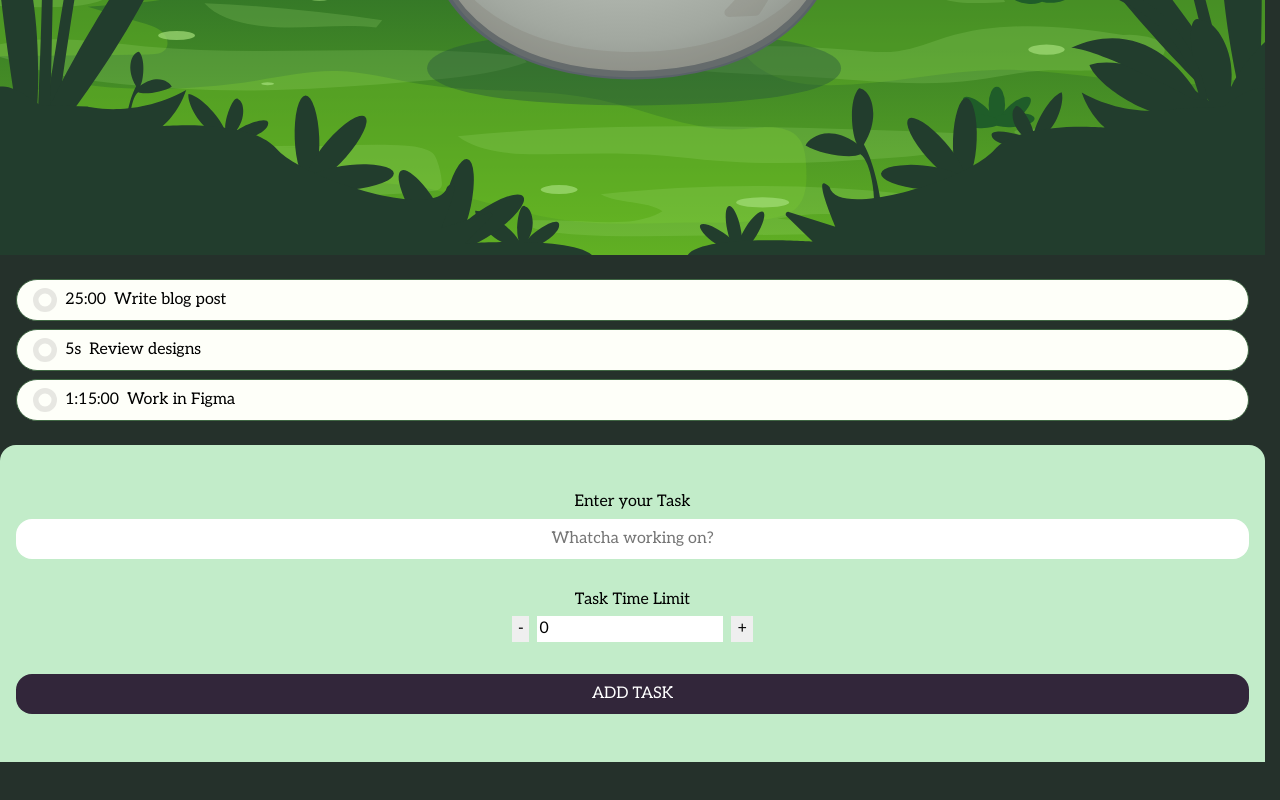
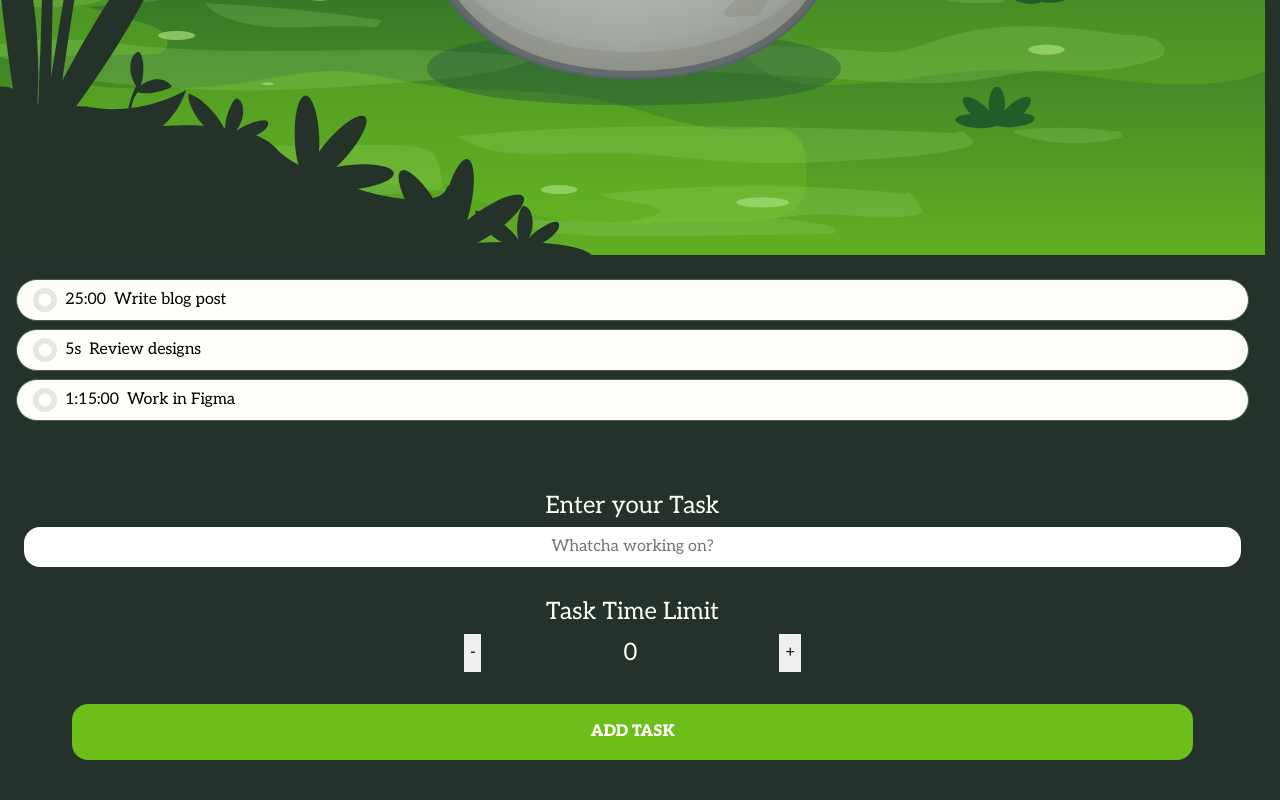
Before and after one commit to GaryWintle/kofun, a Next.js app: page / in a window 1280 px wide. Shown: the part 1090-1890 px from the top of the page. Before the commit the page ends 1852 px from the top, so only its background shows below. Built offline with nearby package versions, Linux system fonts and the light colour scheme.

Commit message:
styling done on timer module, time formatting function piped in as well

```diff
--- a/src/components/TaskForm/TaskForm.jsx
+++ b/src/components/TaskForm/TaskForm.jsx
@@ -1,5 +1,6 @@
 import { useState } from 'react';
 import styles from '@/components/TaskForm/TaskForm.module.css';
+import formatTime from '@/utils/formatTime';
 
 const TaskForm = ({ tasks, dispatch, onAddTask, displayTime }) => {
   const [taskText, setTaskText] = useState('');
@@ -28,7 +29,9 @@ const TaskForm = ({ tasks, dispatch, onAddTask, displayTime }) => {
   return (
     <form onSubmit={handleSubmit} className={styles.container}>
       <div className={styles.field}>
-        <label htmlFor="taskText">Enter your Task</label>
+        <label htmlFor="taskText" className={styles.title}>
+          Enter your Task
+        </label>
         <input
           id="taskText"
           className={styles.textInput}
@@ -39,19 +42,22 @@ const TaskForm = ({ tasks, dispatch, onAddTask, displayTime }) => {
         ></input>
       </div>
       <div className={styles.field}>
-        <label htmlFor="taskTime">Task Time Limit</label>
+        <label htmlFor="taskTime" className={styles.title}>
+          Task Time Limit
+        </label>
         <div className={styles.stepper}>
-          <button type="button" onClick={() => decrement(1)}>
+          <button type="button" onClick={() => decrement(60)}>
             -
           </button>
           <input
             id="taskTime"
-            value={taskTime}
+            className={styles.taskTime}
+            value={formatTime(taskTime)}
             type="text"
-            placeholder="25"
             onChange={(e) => setTaskTime(Number(e.target.value))}
+            disabled
           ></input>
-          <button type="button" onClick={() => increment(1)}>
+          <button type="button" onClick={() => increment(60)}>
             +
           </button>
         </div>
--- a/src/components/TaskForm/TaskForm.module.css
+++ b/src/components/TaskForm/TaskForm.module.css
@@ -2,11 +2,16 @@
   display: flex;
   flex-direction: column;
   /* margin-inline: 1rem; */
-  padding-inline: 1rem;
+  padding-inline: var(--sp-04);
   padding-block: 3rem;
   gap: 2rem;
-  background-color: rgb(194, 236, 201);
+  background-color: var(--green-700);
   border-radius: 1rem 1rem 0 0;
+}
+
+.title {
+  font-size: var(--font-size-lg);
+  color: var(--green-100);
 }
 
 .field {
@@ -17,10 +22,13 @@
 }
 
 .submitButton {
-  color: white;
-  background-color: rgb(50, 38, 58);
-  padding-block: 0.5rem;
+  color: var(--green-100);
+  font-size: var(--font-size-small);
+  font-weight: var(--font-weight-black);
+  background-color: var(--green-400);
+  padding-block: 1rem;
   padding-inline: 1rem;
+  margin-inline: 3rem;
   border-radius: 1rem;
 }
 
@@ -36,6 +44,15 @@ input::placeholder {
 }
 
 /* enter time */
+
+.taskTime {
+  font-family: var(--font-family-base);
+  color: var(--green-100);
+  font-size: 1.5rem;
+  background-color: rgba(0, 0, 255, 0);
+  text-align: center;
+}
+
 .stepper {
   display: flex;
   gap: 0.5rem;
--- a/src/styles/global.css
+++ b/src/styles/global.css
@@ -60,7 +60,7 @@ body {
 }
 
 input:focus-visible {
-  outline: 2px solid blue;
+  outline: 1px solid var(--color-highlight-green-300);
   outline-offset: 2px;
 }
 
```
Also changed, not shown: public/kofun-foreground-left.svg, public/kofun-foreground-lright.svg.
